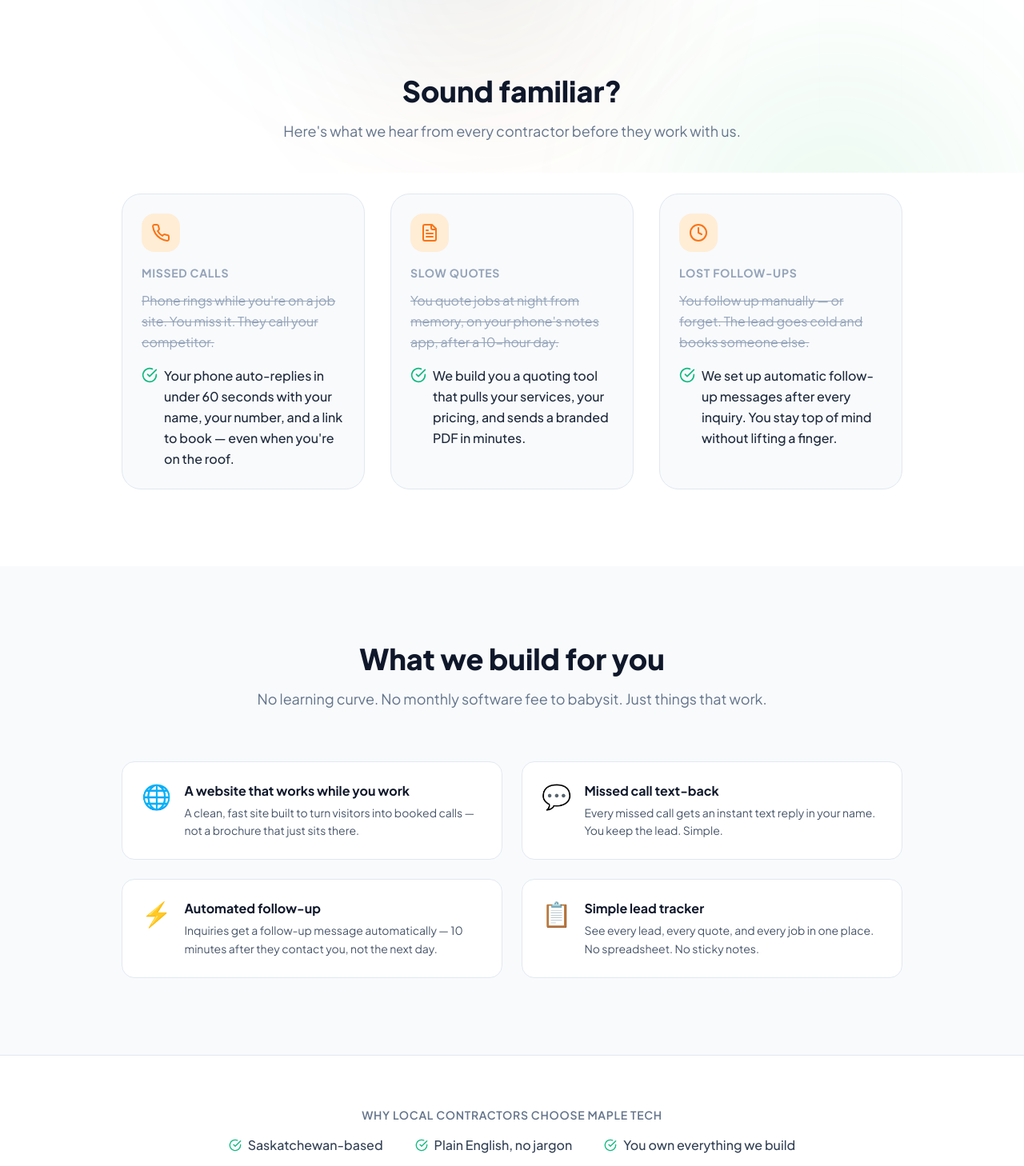
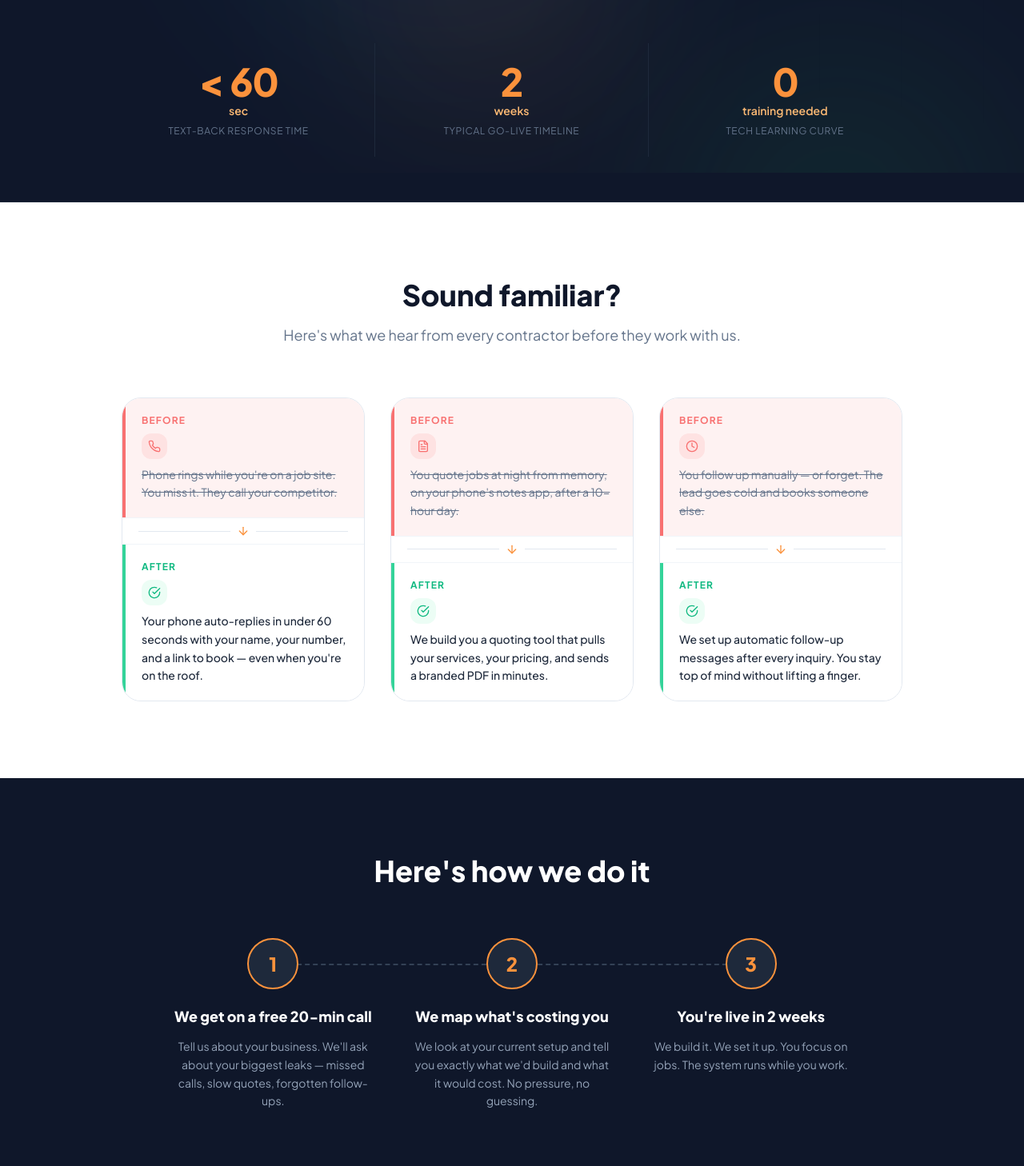
Before and after one commit to MapleTechSolutions/mapletechwebsite, a React (Vite) app: page /for-trades in a window 1280 px wide. Shown: the part 584-2042 px from the top of the page at 80% size. Built offline with nearby package versions, Linux system fonts and the light colour scheme.

Commit message:
feat(04): rebuild ForTrades — stats bar, problem cards, how it works, services grid, trust row

```diff
--- a/src/pages/ForTrades.jsx
+++ b/src/pages/ForTrades.jsx
@@ -1,7 +1,7 @@
 import { Link } from 'react-router-dom';
 import { motion } from 'framer-motion';
 import { Helmet } from 'react-helmet-async';
-import { Phone, MessageSquare, FileText, Clock, CheckCircle, ArrowRight } from 'lucide-react';
+import { Phone, FileText, Clock, CheckCircle, ArrowDown, Zap, LayoutDashboard } from 'lucide-react';
 import { PremiumButton, fadeInUp, scaleIn } from '../components/shared/SharedComponents';
 
 const problems = [
@@ -26,26 +26,10 @@ const problems = [
 ];
 
 const services = [
-  {
-    title: "A website that works while you work",
-    description: "A clean, fast site built to turn visitors into booked calls — not a brochure that just sits there.",
-    icon: "🌐",
-  },
-  {
-    title: "Missed call text-back",
-    description: "Every missed call gets an instant text reply in your name. You keep the lead. Simple.",
-    icon: "💬",
-  },
-  {
-    title: "Automated follow-up",
-    description: "Inquiries get a follow-up message automatically — 10 minutes after they contact you, not the next day.",
-    icon: "⚡",
-  },
-  {
-    title: "Simple lead tracker",
-    description: "See every lead, every quote, and every job in one place. No spreadsheet. No sticky notes.",
-    icon: "📋",
-  },
+  { icon: Phone, title: "Missed call text-back", description: "Every missed call gets an instant text reply in your name. You keep the lead. Simple." },
+  { icon: FileText, title: "Quote builder", description: "A quoting tool that pulls your services, your pricing, and sends a branded PDF in minutes." },
+  { icon: Zap, title: "Automated follow-up", description: "Inquiries get a follow-up message automatically — 10 minutes after they contact you, not the next day." },
+  { icon: LayoutDashboard, title: "Simple lead tracker", description: "See every lead, every quote, and every job in one place. No spreadsheet. No sticky notes." },
 ];
 
 export default function ForTrades() {
@@ -90,6 +74,33 @@ export default function ForTrades() {
         </div>
       </section>
 
+      {/* STATS BAR */}
+      <section className="bg-slate-900 border-b border-slate-800">
+        <motion.div
+          variants={fadeInUp}
+          initial="hidden"
+          whileInView="show"
+          viewport={{ once: true, margin: "-80px" }}
+          className="max-w-5xl mx-auto grid grid-cols-3 py-14"
+        >
+          <div className="flex flex-col items-center justify-center text-center px-6 py-6 border-r border-slate-800 last:border-r-0">
+            <p className="text-5xl font-black text-orange-400 tracking-tight">&lt; 60</p>
+            <p className="text-sm text-orange-300 font-semibold mt-0.5">sec</p>
+            <p className="text-xs text-slate-500 uppercase tracking-wider mt-2">Text-back response time</p>
+          </div>
+          <div className="flex flex-col items-center justify-center text-center px-6 py-6 border-r border-slate-800 last:border-r-0">
+            <p className="text-5xl font-black text-orange-400 tracking-tight">2</p>
+            <p className="text-sm text-orange-300 font-semibold mt-0.5">weeks</p>
+            <p className="text-xs text-slate-500 uppercase tracking-wider mt-2">Typical go-live timeline</p>
+          </div>
+          <div className="flex flex-col items-center justify-center text-center px-6 py-6 border-r border-slate-800 last:border-r-0">
+            <p className="text-5xl font-black text-orange-400 tracking-tight">0</p>
+            <p className="text-sm text-orange-300 font-semibold mt-0.5">training needed</p>
+            <p className="text-xs text-slate-500 uppercase tracking-wider mt-2">Tech learning curve</p>
+          </div>
+        </motion.div>
+      </section>
+
       {/* PROBLEM SECTION */}
       <section className="py-24 bg-white">
         <div className="max-w-5xl mx-auto px-6">
@@ -113,22 +124,94 @@ export default function ForTrades() {
                 variants={scaleIn}
                 initial="hidden"
                 whileInView="show"
-                viewport={{ once: true, margin: "-60px" }}
-                className="rounded-3xl border border-slate-200 bg-slate-50 p-6"
+                viewport={{ once: true, margin: "-80px" }}
+                className="rounded-3xl border border-slate-200 overflow-hidden bg-white"
               >
-                <div className="w-12 h-12 rounded-2xl bg-orange-100 flex items-center justify-center mb-4">
-                  <problem.icon className="w-6 h-6 text-orange-500" />
+                {/* BEFORE half */}
+                <div className="bg-red-50 border-l-4 border-red-400 p-5">
+                  <p className="text-xs font-bold uppercase tracking-widest text-red-400 mb-2">Before</p>
+                  <div className="w-8 h-8 rounded-xl bg-red-100 flex items-center justify-center">
+                    <problem.icon className="w-4 h-4 text-red-400" />
                   </div>
-                <p className="text-sm font-bold uppercase tracking-wider text-slate-400 mb-3">{problem.label}</p>
-                <p className="text-slate-700 mb-4 leading-relaxed">
-                  <span className="text-slate-400 line-through">{problem.before}</span>
-                </p>
-                <div className="flex items-start gap-2">
-                  <CheckCircle className="w-5 h-5 text-emerald-500 flex-shrink-0 mt-0.5" />
-                  <p className="text-slate-800 font-medium leading-relaxed">{problem.after}</p>
+                  <p className="text-slate-500 line-through text-sm leading-relaxed mt-2">{problem.before}</p>
+                </div>
+                {/* Divider */}
+                <div className="flex items-center gap-2 px-5 py-2 bg-white border-y border-slate-100">
+                  <div className="h-px flex-1 bg-slate-200" />
+                  <ArrowDown className="w-4 h-4 text-orange-400" />
+                  <div className="h-px flex-1 bg-slate-200" />
+                </div>
+                {/* AFTER half */}
+                <div className="bg-white border-l-4 border-emerald-400 p-5">
+                  <p className="text-xs font-bold uppercase tracking-widest text-emerald-500 mb-2">After</p>
+                  <div className="w-8 h-8 rounded-xl bg-emerald-50 flex items-center justify-center">
+                    <CheckCircle className="w-4 h-4 text-emerald-500" />
+                  </div>
+                  <p className="text-slate-800 font-medium text-sm leading-relaxed mt-2">{problem.after}</p>
                 </div>
               </motion.div>
             ))}
+          </div>
+        </div>
+      </section>
+
+      {/* HOW IT WORKS */}
+      <section className="py-24 bg-slate-900">
+        <div className="max-w-5xl mx-auto px-6">
+          <motion.div
+            variants={fadeInUp}
+            initial="hidden"
+            whileInView="show"
+            viewport={{ once: true, margin: "-80px" }}
+            className="text-center mb-16"
+          >
+            <h2 className="text-3xl md:text-4xl font-black text-white">Here's how we do it</h2>
+          </motion.div>
+          <div className="relative grid grid-cols-1 md:grid-cols-3 gap-12 max-w-4xl mx-auto px-6">
+            {/* dashed connector line on desktop */}
+            <div className="hidden md:block absolute top-8 left-[16.67%] right-[16.67%] h-px border-t-2 border-dashed border-slate-700" />
+            {/* Step 1 */}
+            <motion.div
+              variants={fadeInUp}
+              initial="hidden"
+              whileInView="show"
+              viewport={{ once: true, margin: "-80px" }}
+              className="flex flex-col items-center text-center"
+            >
+              <div className="w-16 h-16 rounded-full bg-slate-800 border-2 border-orange-400 flex items-center justify-center mb-5 relative z-10">
+                <span className="text-2xl font-black text-orange-400">1</span>
+              </div>
+              <h3 className="text-lg font-black text-white mb-3">We get on a free 20-min call</h3>
+              <p className="text-slate-400 text-sm leading-relaxed">Tell us about your business. We'll ask about your biggest leaks — missed calls, slow quotes, forgotten follow-ups.</p>
+            </motion.div>
+            {/* Step 2 */}
+            <motion.div
+              variants={fadeInUp}
+              initial="hidden"
+              whileInView="show"
+              viewport={{ once: true, margin: "-80px" }}
+              className="flex flex-col items-center text-center"
+            >
+              <div className="w-16 h-16 rounded-full bg-slate-800 border-2 border-orange-400 flex items-center justify-center mb-5 relative z-10">
+                <span className="text-2xl font-black text-orange-400">2</span>
+              </div>
+              <h3 className="text-lg font-black text-white mb-3">We map what's costing you</h3>
+              <p className="text-slate-400 text-sm leading-relaxed">We look at your current setup and tell you exactly what we'd build and what it would cost. No pressure, no guessing.</p>
+            </motion.div>
+            {/* Step 3 */}
+            <motion.div
+              variants={fadeInUp}
+              initial="hidden"
+              whileInView="show"
+              viewport={{ once: true, margin: "-80px" }}
+              className="flex flex-col items-center text-center"
+            >
+              <div className="w-16 h-16 rounded-full bg-slate-800 border-2 border-orange-400 flex items-center justify-center mb-5 relative z-10">
+                <span className="text-2xl font-black text-orange-400">3</span>
+              </div>
+              <h3 className="text-lg font-black text-white mb-3">You're live in 2 weeks</h3>
+              <p className="text-slate-400 text-sm leading-relaxed">We build it. We set it up. You focus on jobs. The system runs while you work.</p>
+            </motion.div>
           </div>
         </div>
       </section>
@@ -153,43 +236,49 @@ export default function ForTrades() {
             {services.map((service) => (
               <motion.div
                 key={service.title}
-                variants={fadeInUp}
+                variants={scaleIn}
                 initial="hidden"
                 whileInView="show"
-                viewport={{ once: true, margin: "-60px" }}
-                className="flex gap-4 rounded-2xl border border-slate-200 bg-white p-6"
+                viewport={{ once: true, margin: "-80px" }}
+                className="rounded-2xl border border-slate-200 bg-white p-6 border-l-4 border-l-orange-400 hover:shadow-lg hover:shadow-orange-50 transition-all duration-300 group"
               >
-                <span className="text-3xl flex-shrink-0">{service.icon}</span>
-                <div>
-                  <h3 className="font-bold text-slate-900 mb-1">{service.title}</h3>
+                <div className="w-11 h-11 rounded-xl bg-orange-50 flex items-center justify-center mb-4 group-hover:bg-orange-100 transition-colors">
+                  <service.icon className="w-5 h-5 text-orange-500" />
+                </div>
+                <h3 className="font-bold text-slate-900 mb-2">{service.title}</h3>
                 <p className="text-slate-600 leading-relaxed text-sm">{service.description}</p>
-                </div>
               </motion.div>
             ))}
           </div>
         </div>
       </section>
 
-      {/* LOCAL TRUST BAR */}
-      <section className="py-16 bg-white border-y border-slate-200">
-        <div className="max-w-3xl mx-auto px-6 text-center">
+      {/* TRUST STAT ROW */}
+      <section className="bg-slate-900 border-y border-slate-800 py-14">
         <motion.div
           variants={fadeInUp}
           initial="hidden"
           whileInView="show"
-            viewport={{ once: true }}
+          viewport={{ once: true, margin: "-80px" }}
+          className="grid grid-cols-2 md:grid-cols-4 gap-0 max-w-4xl mx-auto px-6 divide-x divide-orange-900/30"
         >
-            <p className="text-slate-500 text-sm font-semibold uppercase tracking-wider mb-4">Why local contractors choose Maple Tech</p>
-            <div className="flex flex-wrap justify-center gap-x-10 gap-y-3 text-slate-700 font-medium">
-              {["Saskatchewan-based", "Plain English, no jargon", "You own everything we build", "No long-term contracts", "Call us — we answer"].map((item) => (
-                <span key={item} className="flex items-center gap-2">
-                  <CheckCircle className="w-4 h-4 text-emerald-500" />
-                  {item}
-                </span>
-              ))}
+          <div className="flex flex-col items-center text-center px-4 py-6">
+            <p className="text-xl font-black text-white mb-1">Saskatchewan</p>
+            <p className="text-xs text-slate-500 uppercase tracking-wider">Based &amp; operated</p>
+          </div>
+          <div className="flex flex-col items-center text-center px-4 py-6">
+            <p className="text-xl font-black text-white mb-1">You own it</p>
+            <p className="text-xs text-slate-500 uppercase tracking-wider">Everything we build</p>
+          </div>
+          <div className="flex flex-col items-center text-center px-4 py-6">
+            <p className="text-xl font-black text-white mb-1">No lock-in</p>
+            <p className="text-xs text-slate-500 uppercase tracking-wider">Cancel anytime</p>
+          </div>
+          <div className="flex flex-col items-center text-center px-4 py-6">
+            <p className="text-xl font-black text-white mb-1">We answer</p>
+            <p className="text-xs text-slate-500 uppercase tracking-wider">When you call</p>
           </div>
         </motion.div>
-        </div>
       </section>
 
       {/* CTA */}
@@ -199,7 +288,7 @@ export default function ForTrades() {
             variants={fadeInUp}
             initial="hidden"
             whileInView="show"
-            viewport={{ once: true }}
+            viewport={{ once: true, margin: "-80px" }}
           >
             <h2 className="text-3xl md:text-4xl font-black text-white mb-4">
               Ready to stop losing jobs to your voicemail?
```
Lines whose indentation alone changed are shown as unchanged.
